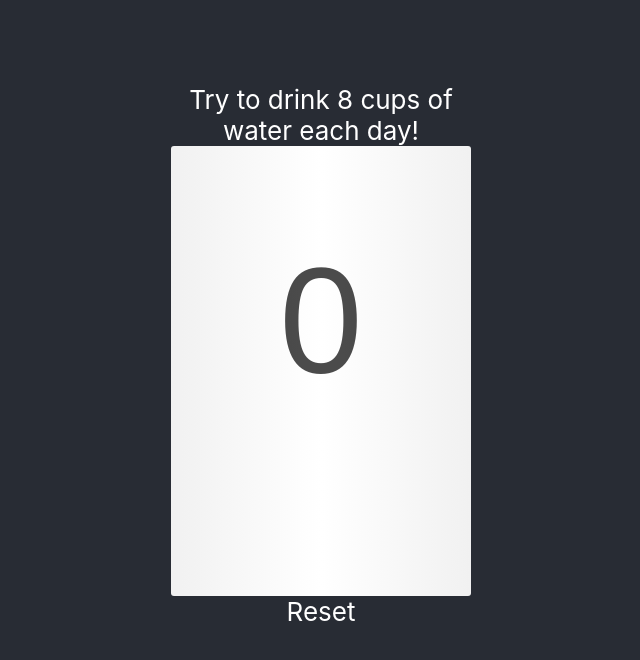
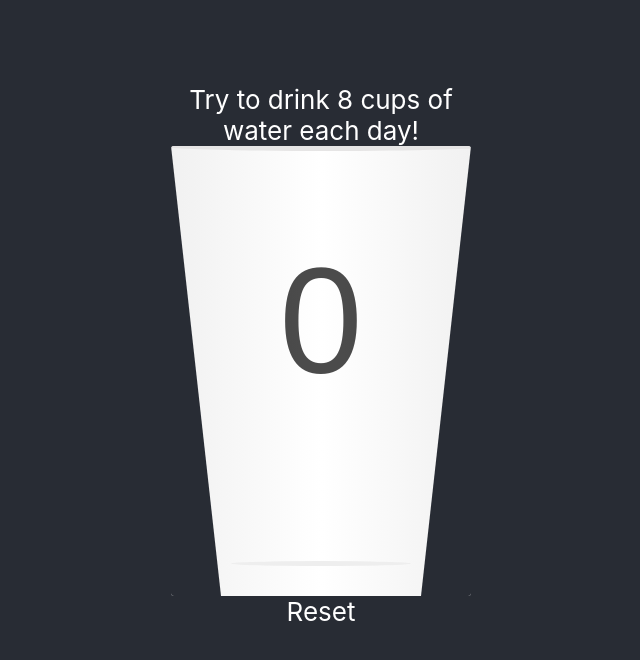
Before and after one commit to mobrien829/hydration-extension, a React (Create React App) app: page / in a window 1280 px wide. Shown: the top 660 px of the page, without its empty margins (319-959 px from the left). Built offline with nearby package versions, Linux system fonts and the light colour scheme.

Commit message:
made the glass css, can't get the water to appear

```diff
--- a/src/App.css
+++ b/src/App.css
@@ -50,9 +50,11 @@
     width: 300px;
     background-image: linear-gradient(to right, #f1f1f1, #ffffff, #f1f1f1);
     height: 450px;
+    z-index: 0;
     position: relative;
     overflow: hidden;
     border-radius: 3px;
+    z-index: 0;
     cursor: pointer;
     -webkit-touch-callout: none;
     -webkit-user-select: none;
@@ -62,7 +64,59 @@
     user-select: none;
 }
 
-.glass-counter {
+.glass:before, .glass:after {
+  content: "";
+  width: 0;
+  height: 0;
+  border-bottom: 450px solid #282c34;
+  position: absolute;
+  bottom: 0px;
+  z-index: 2
+}
+
+.glass:before {
+  left: 0px;
+  border-left: 0px solid transparent;
+  border-right: 50px solid transparent;
+}
+
+.glass:after {
+  right: 0px;
+  border-right: 0px solid transparent;
+  border-left: 50px solid transparent;
+}
+
+.glass .glass-edge {
+  position: absolute;
+  top: -5px;
+  left: -10px;
+  width: 110%;
+  height: 10px;
+  border-radius: 100%;
+  background: rgb(230, 229, 229)
+}
+
+.glass .water {
+  color: #23b5f4;
+  z-index: 0;
+  position: absolute;
+  width: 100%;
+  height: 0px;
+  bottom: 30px;
+  transition: all 350ms ease;
+}
+
+.glass .glass-base {
+  width: 60%;
+  left: 60px;
+  height: 5px;
+  position: absolute;
+  bottom: 30px;
+  background: #eee;
+  border-radius: 100%;
+}
+
+.glass .glass-counter {
   z-index: 3;
   color: #000;
   position: relative;
--- a/src/App.js
+++ b/src/App.js
@@ -5,6 +5,15 @@ import "./App.css";
 function App() {
   const [counter, setCounter] = useState(0);
 
+  const waterStyle = {
+    color: "#23b5f4",
+    zIndex: "1",
+    position: "absolute",
+    width: "100%",
+    height: `${53 * counter}px`,
+    bottom: "30px",
+    transition: "all 350ms ease",
+  };
   return (
     <div className="App">
       <header className="App-header">
@@ -12,6 +21,9 @@ function App() {
           <div className="goal">Try to drink 8 cups of water each day!</div>
 
           <div className="glass">
+            <div className="glass-edge"></div>
+            <div className="glass-base"></div>
+            <div className="water" style={waterStyle}></div>
             <div
               className="glass-counter"
               onClick={() => setCounter(counter + 1)}
```
Also changed, not shown: src/glass-counter.js (deleted).
